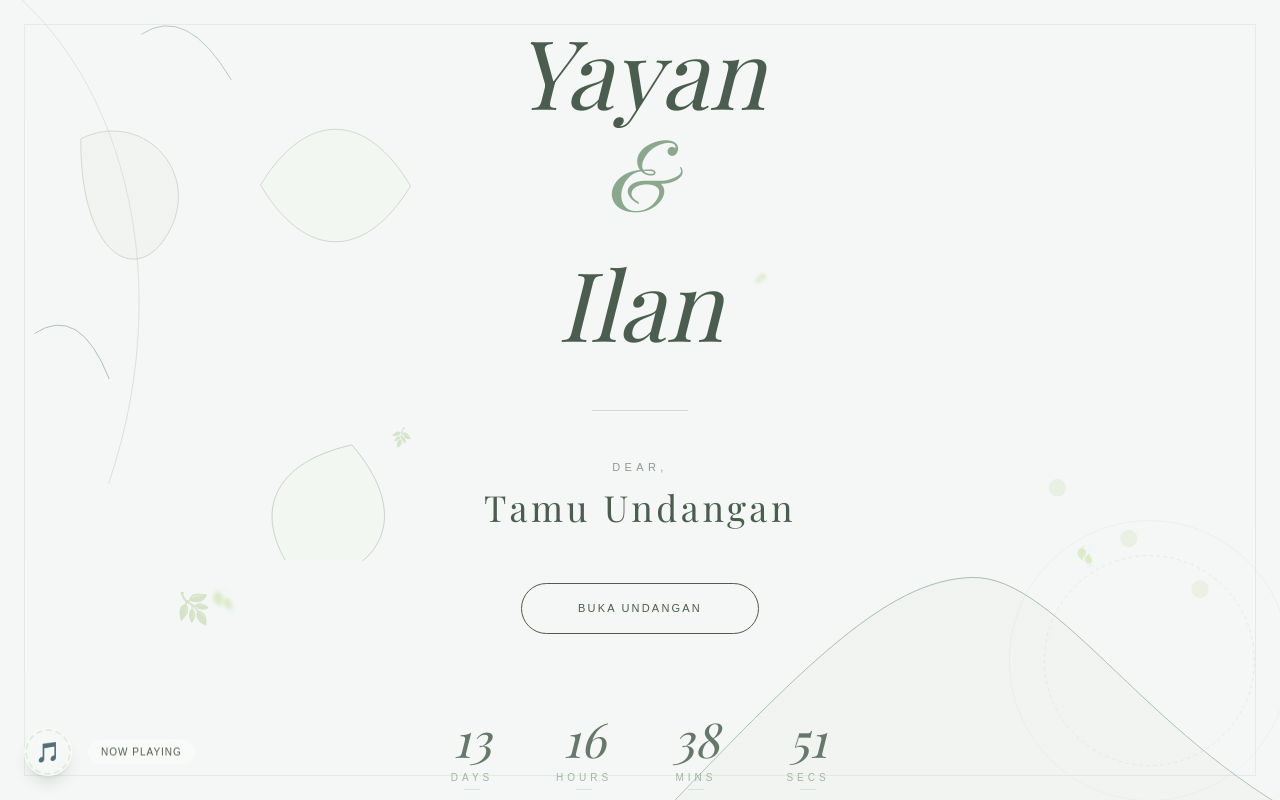
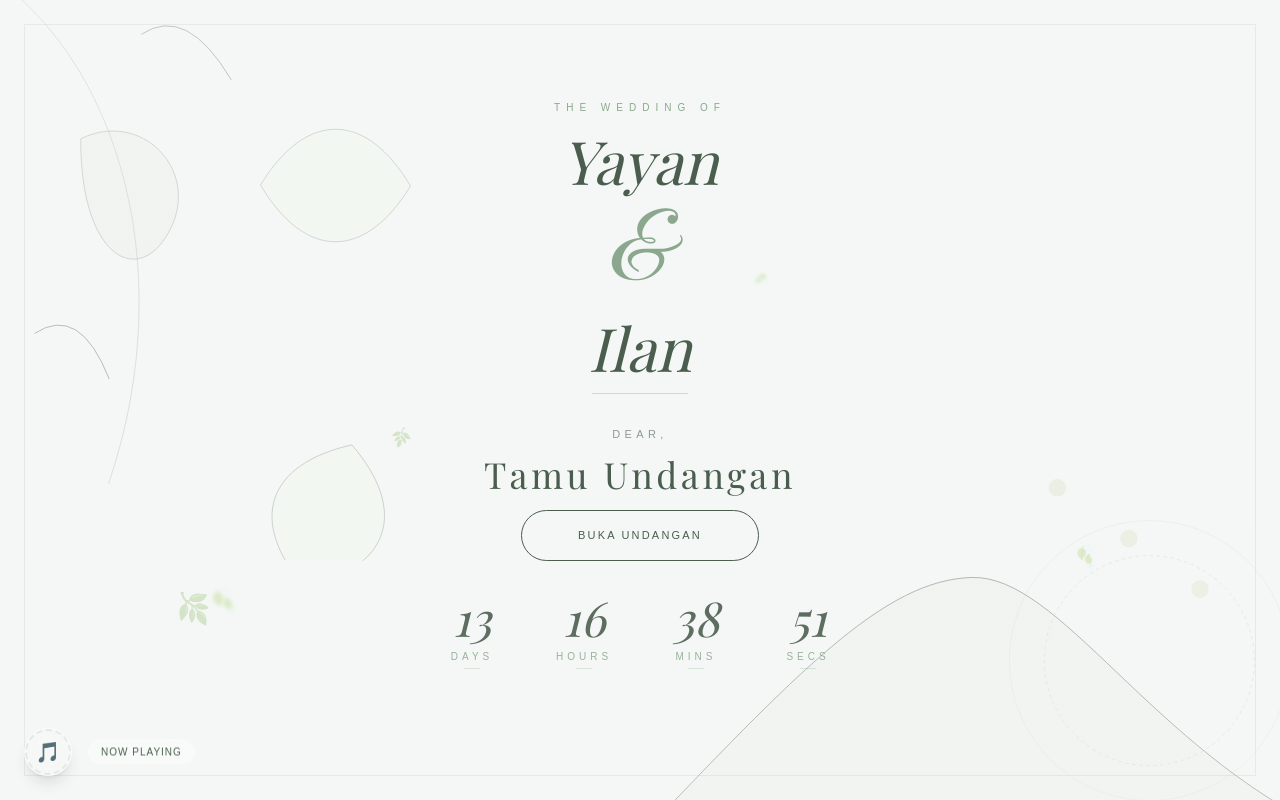
Before and after one commit to ruspian/undangan-next, a Next.js app: page / in a window 1280 px wide. Shown: the top 800 px of the page. Built offline with nearby package versions, Linux system fonts and the light colour scheme; a web font is replaced by a local one.

Commit message:
perbaikan tampilan cover

```diff
--- a/components/Cover.tsx
+++ b/components/Cover.tsx
@@ -162,29 +162,29 @@ export default function Cover() {
                 animate={{ opacity: 1, y: 0 }}
                 transition={{ duration: 1 }}
               >
-                <p className="uppercase text-[10px] tracking-[0.6em] text-[#8BA88E] mb-8 font-light">
+                <p className="uppercase text-[10px] tracking-[0.6em] text-[#8BA88E] mb-2 font-light">
                   The Wedding of
                 </p>
 
-                <div className="mb-12">
-                  <h1 className="text-6xl md:text-8xl font-serif italic leading-tight mb-2">
+                <div className="mb-2">
+                  <h1 className="text-5xl md:text-6xl font-serif italic leading-tight mb-2">
                     Yayan
                   </h1>
                   <span className="font-signature text-6xl md:text-8xl block text-[#8BA88E] my-2">
                     &
                   </span>
-                  <h1 className="text-6xl md:text-8xl font-serif italic leading-tight">
+                  <h1 className="text-5xl md:text-6xl font-serif italic leading-tight">
                     Ilan
                   </h1>
                 </div>
 
-                <div className="h-px w-24 bg-[#4A5D4E]/20 mx-auto mb-12" />
+                <div className="h-px w-24 bg-[#4A5D4E]/20 mx-auto mb-8" />
 
-                <div className="mb-14">
+                <div className="mb-4">
                   <p className="text-[11px] uppercase tracking-[0.4em] mb-3 opacity-60">
                     Dear,
                   </p>
-                  <h2 className="text-3xl md:text-4xl font-serif tracking-widest text-[#4A5D4E]">
+                  <h2 className="text-2xl md:text-4xl font-serif tracking-widest text-[#4A5D4E]">
                     {guestName}
                   </h2>
                 </div>
@@ -209,7 +209,7 @@ export default function Cover() {
               initial={{ opacity: 0, y: 20 }}
               animate={{ opacity: 1, y: 0 }}
               transition={{ delay: 1 }}
-              className="flex justify-center gap-4 md:gap-8 mb-12 mt-20"
+              className="flex justify-center gap-4 md:gap-8 my-8"
             >
               <CountdownItem value={timeLeft.days} label="Days" />
               <CountdownItem value={timeLeft.hours} label="Hours" />
```
